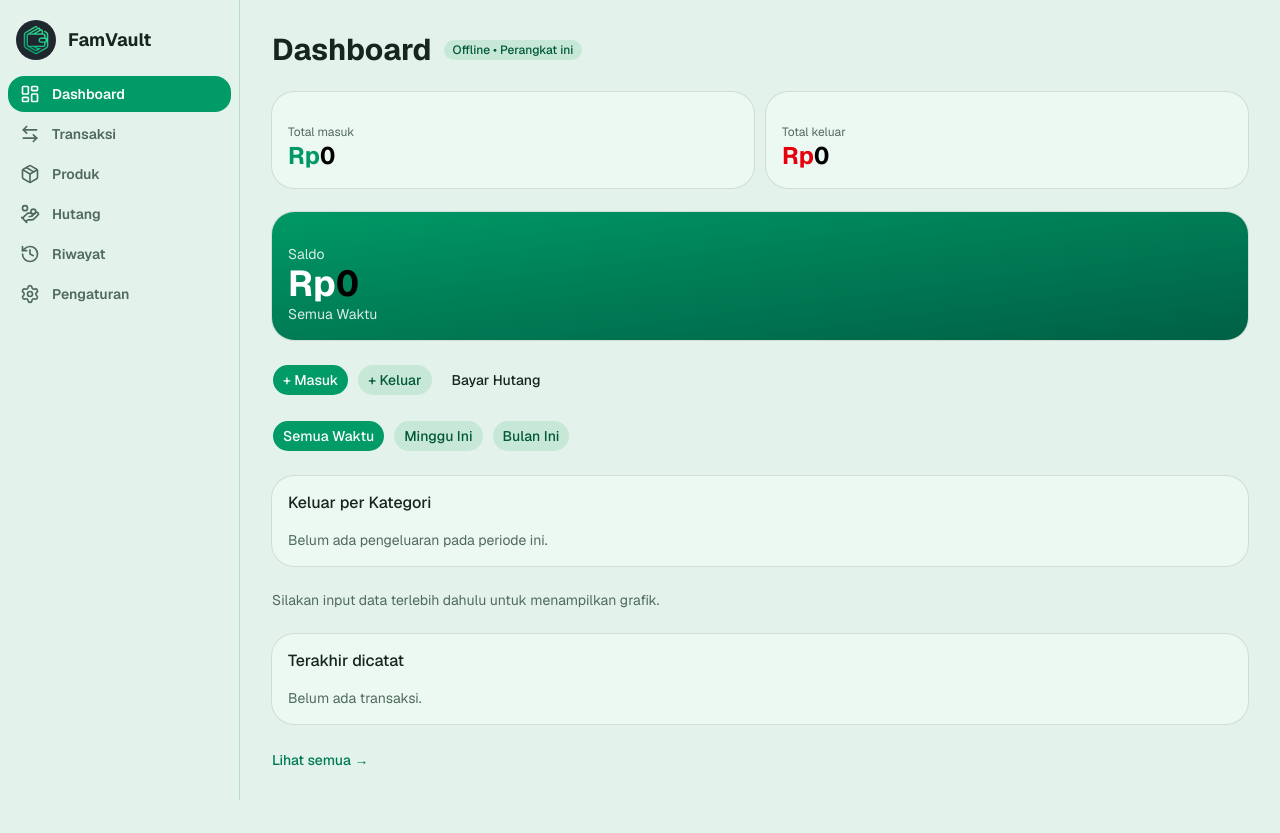
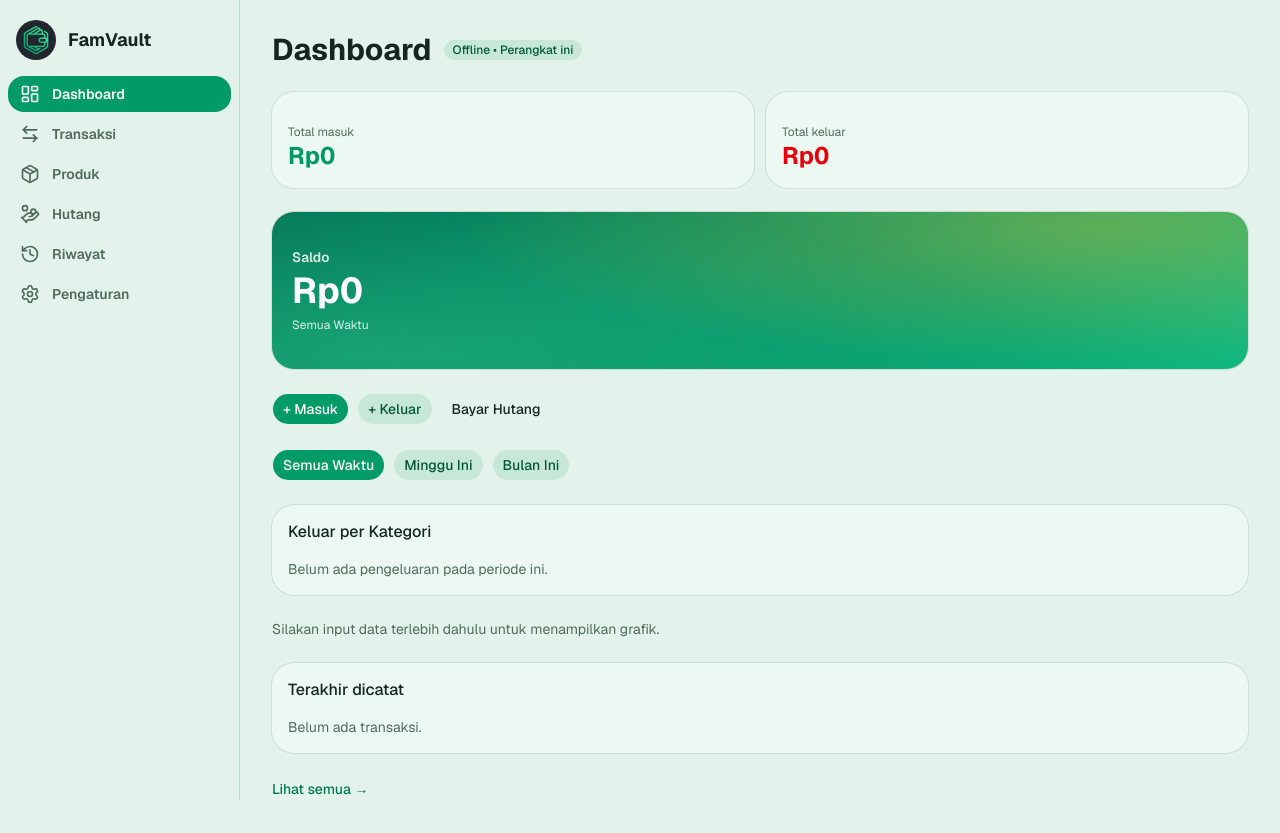
Before and after one commit to F4IRUZZZ/keuangan-next, a Next.js app: page / in a window 1280 px wide. Before the commit the page ends 804 px from the top, so only its background shows below. Built offline with nearby package versions, Linux system fonts and the light colour scheme.

Commit message:
F2.1: hero ala vanilla (mesh gradien 2 tema) + warna angka ticker

```diff
--- a/app/page.tsx
+++ b/app/page.tsx
@@ -184,30 +184,30 @@ export default function Dashboard() {
         <Badge variant="secondary">Offline • Perangkat ini</Badge>
       </div>
       <div className="grid grid-cols-2 gap-3">
-        <Card>
+        <Card className="transition-transform hover:-translate-y-0.5">
           <CardContent className="pt-4">
             <p className="text-xs text-muted-foreground">Total masuk</p>
             <p className="text-2xl font-bold text-emerald-600 tabular-nums dark:text-emerald-400">
-              Rp<NumberTicker value={saldo.masuk} />
+              Rp<NumberTicker value={saldo.masuk} className="text-emerald-600 dark:text-emerald-400" />
             </p>
           </CardContent>
         </Card>
-        <Card>
+        <Card className="transition-transform hover:-translate-y-0.5">
           <CardContent className="pt-4">
             <p className="text-xs text-muted-foreground">Total keluar</p>
             <p className="text-2xl font-bold text-red-600 tabular-nums dark:text-red-400">
-              Rp<NumberTicker value={saldo.keluar} />
+              Rp<NumberTicker value={saldo.keluar} className="text-red-600 dark:text-red-400" />
             </p>
           </CardContent>
         </Card>
       </div>
-      <Card className="bg-gradient-to-br from-emerald-600 to-emerald-800 text-white dark:from-emerald-800 dark:to-emerald-950">
-        <CardContent className="pt-4">
-          <p className="text-sm opacity-85">Saldo</p>
-          <p className={`text-4xl font-bold tabular-nums${saldo.saldo < 0 ? " text-red-200" : ""}`}>
-            Rp<NumberTicker value={saldo.saldo} />
+      <Card className="bg-[radial-gradient(120%_160%_at_85%_10%,rgba(251,191,36,0.35),transparent_55%),radial-gradient(120%_180%_at_10%_90%,rgba(52,211,153,0.4),transparent_55%),linear-gradient(135deg,#047857,#059669_55%,#10b981)] text-white dark:bg-[radial-gradient(120%_160%_at_85%_10%,rgba(251,191,36,0.35),transparent_55%),radial-gradient(120%_180%_at_10%_90%,rgba(52,211,153,0.4),transparent_55%),linear-gradient(135deg,#065f46,#047857_55%,#059669)]">
+        <CardContent className="p-5">
+          <p className="mb-1 text-[0.85rem] font-semibold opacity-85">Saldo</p>
+          <p className={`text-4xl font-bold tabular-nums${saldo.saldo < 0 ? " text-red-200 dark:text-red-200" : ""}`}>
+            Rp<NumberTicker value={saldo.saldo} className={saldo.saldo < 0 ? "text-red-200 dark:text-red-200" : "text-white"} />
           </p>
-          <p className="text-sm opacity-85">{LABEL_PERIODE[periode]}</p>
+          <p className="mt-1.5 text-xs opacity-85">{LABEL_PERIODE[periode]}</p>
         </CardContent>
       </Card>
       <div className="flex flex-wrap gap-2">
--- a/app/transaksi/page.tsx
+++ b/app/transaksi/page.tsx
@@ -289,7 +289,7 @@ function IsiTransaksi() {
           <CardContent className="pt-4">
             <p className="text-xs text-muted-foreground">Masuk (Bln Ini)</p>
             <p className="text-2xl font-bold text-emerald-600 tabular-nums dark:text-emerald-400">
-              Rp<NumberTicker value={saldoBulan.masuk} />
+              Rp<NumberTicker value={saldoBulan.masuk} className="text-emerald-600 dark:text-emerald-400" />
             </p>
           </CardContent>
         </Card>
@@ -297,7 +297,7 @@ function IsiTransaksi() {
           <CardContent className="pt-4">
             <p className="text-xs text-muted-foreground">Keluar (Bln Ini)</p>
             <p className="text-2xl font-bold text-red-600 tabular-nums dark:text-red-400">
-              Rp<NumberTicker value={saldoBulan.keluar} />
+              Rp<NumberTicker value={saldoBulan.keluar} className="text-red-600 dark:text-red-400" />
             </p>
           </CardContent>
         </Card>
```
